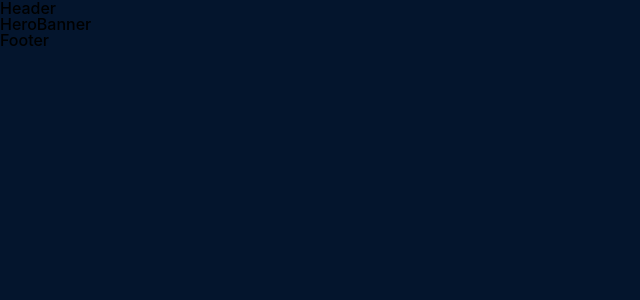
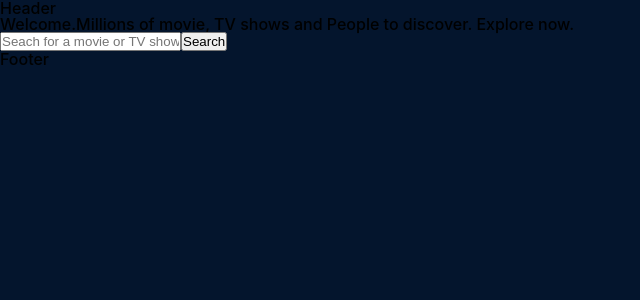
Before and after one commit to Mohit76655/Movie-Mantra, a React (Vite) app: page / in a window 1280 px wide. Shown: the top 300 px of the page, without its empty margins (0-640 px from the left). Built offline with nearby package versions, Linux system fonts and the light colour scheme; no server answers.

Commit message:
hero input

```diff
--- a/src/pages/home/heroBanner/HeroBanner.jsx
+++ b/src/pages/home/heroBanner/HeroBanner.jsx
@@ -1,7 +1,38 @@
-import React from "react";
+import React, { useState } from "react";
+import { Navigate, useNavigate } from "react-router-dom";
 import "./HeroBanner.scss";
 const HeroBanner = () => {
-  return <div>HeroBanner</div>;
+  const [background, setBackground] = useState("");
+  const [query, setquery] = useState("");
+  const navigate = useNavigate();
+
+  const searchQueryHandler = (event) => {
+    if (event.key === "Enter" && query.length > 0) {
+      navigate(`/search/${query}`);
+    }
+  };
+
+  return (
+    <div className="heroBanner">
+      <div className="Wrapper">
+        <div className="heroBannerContent">
+          <span className="title">Welcome.</span>
+          <span className="subTitle">
+            Millions of movie, TV shows and People to discover. Explore now.
+          </span>
+          <div className="seachInput">
+            <input
+              onKeyUp={searchQueryHandler}
+              onChange={(e) => setquery(e.target.value)}
+              type="text"
+              placeholder="Seach for a movie or TV show...."
+            />
+            <button>Search</button>
+          </div>
+        </div>
+      </div>
+    </div>
+  );
 };
 
 export default HeroBanner;
```
